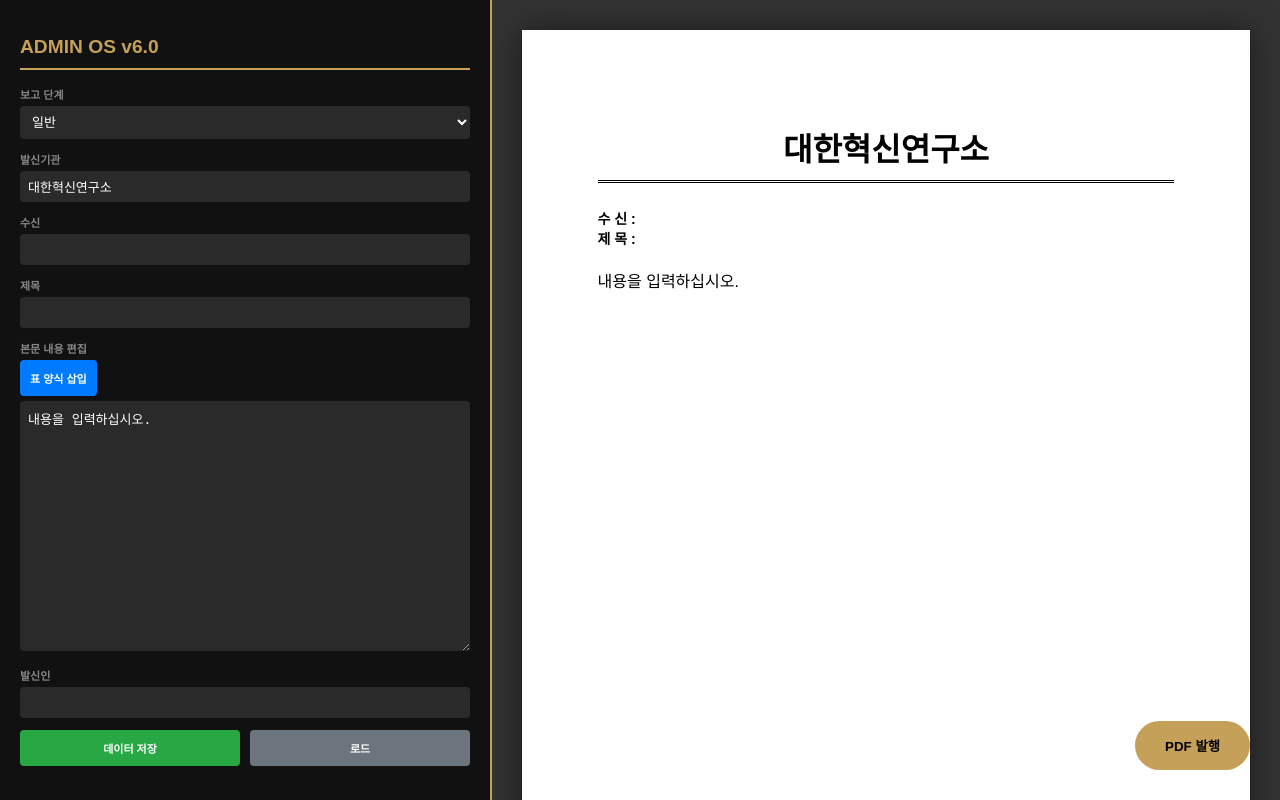
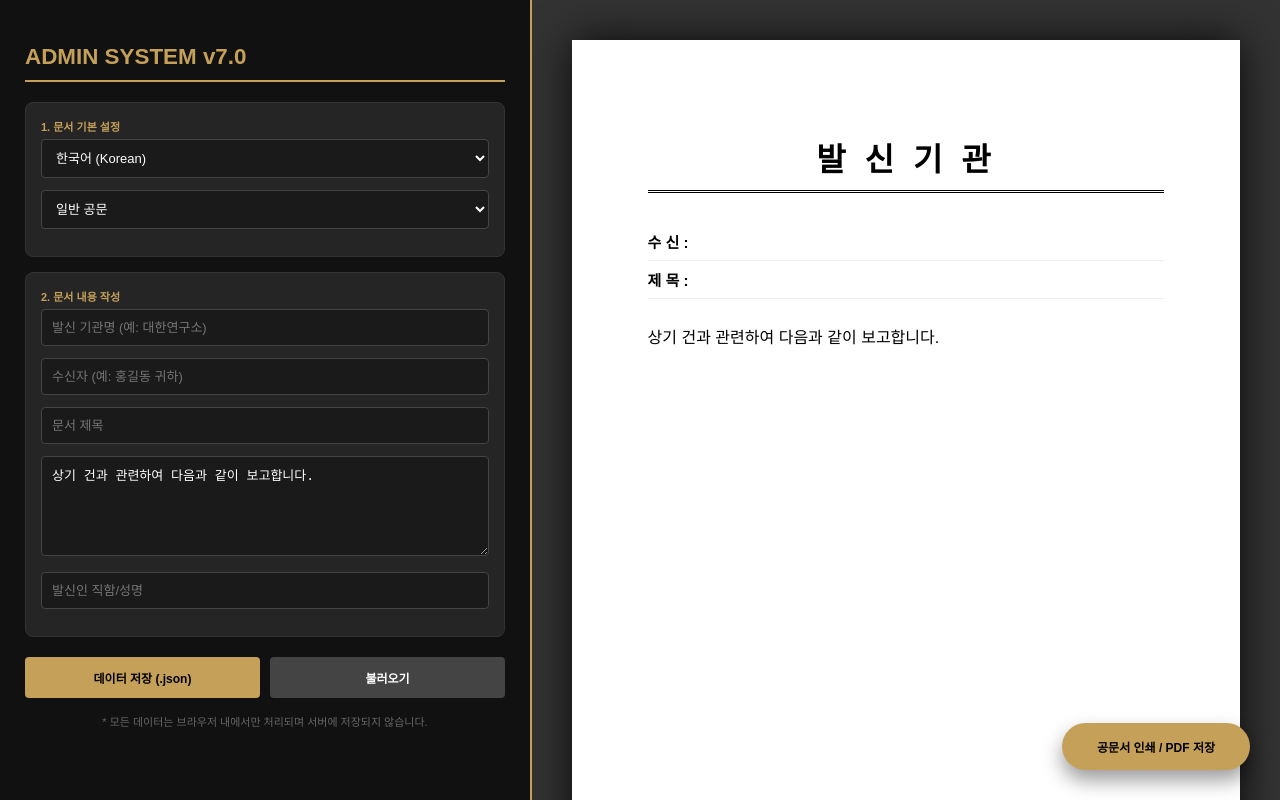
Before and after one commit to philgoose/professional-doc-generator, a plain HTML site: page index.html in a window 1280 px wide. Drawn offline with Linux system fonts and the light colour scheme.

Commit message:
Update index.html

```diff
--- a/index.html
+++ b/index.html
@@ -2,132 +2,128 @@
 <html lang="ko">
 <head>
     <meta charset="UTF-8">
-    <title>Global Admin OS v6.0 - Advanced Table & Auto Seal</title>
+    <title>Global Admin OS v7.0 - User-Friendly Input System</title>
     <style>
-        :root { --navy: #0a192f; --gold: #c5a059; --bg: #222; --paper: #fff; }
+        :root { --navy: #0a192f; --gold: #c5a059; --bg: #1e1e1e; --paper: #fff; }
         body { font-family: 'Malgun Gothic', sans-serif; margin: 0; background: var(--bg); display: flex; height: 100vh; color: #fff; overflow: hidden; }
-        .sidebar { width: 450px; background: #111; padding: 20px; overflow-y: auto; border-right: 2px solid var(--gold); }
-        .sidebar h2 { color: var(--gold); border-bottom: 2px solid var(--gold); padding-bottom: 10px; font-size: 1.2em; }
+
+        /* 왼쪽 입력창 */
+        .sidebar { width: 480px; background: #111; padding: 25px; overflow-y: auto; border-right: 2px solid var(--gold); }
+        .sidebar h2 { color: var(--gold); border-bottom: 2px solid var(--gold); padding-bottom: 10px; margin-bottom: 20px; font-size: 1.4em; }
+        .input-card { background: #252525; padding: 15px; border-radius: 8px; margin-bottom: 15px; border: 1px solid #333; }
         .group { margin-bottom: 12px; }
-        label { display: block; font-size: 11px; color: #888; margin-bottom: 4px; font-weight: bold; }
-        input, textarea, select { width: 100%; padding: 8px; border-radius: 4px; border: none; background: #2a2a2a; color: #fff; font-size: 13px; box-sizing: border-box; }
-        .btn-row { display: grid; grid-template-columns: 1fr 1fr; gap: 10px; margin-top: 10px; }
-        .btn { padding: 10px; border: none; border-radius: 4px; cursor: pointer; font-weight: bold; font-size: 11px; transition: 0.2s; }
-        .btn-save { background: #28a745; color: white; }
-        .btn-table { background: #007bff; color: white; }
-        .preview-area { flex: 1; padding: 30px; overflow-y: auto; display: flex; justify-content: center; background: #333; }
-        .paper { width: 210mm; min-height: 297mm; background: var(--paper); color: #000; padding: 25mm 20mm; box-shadow: 0 0 30px rgba(0,0,0,0.5); position: relative; }
+        label { display: block; font-size: 11px; color: var(--gold); margin-bottom: 5px; font-weight: bold; text-transform: uppercase; }
+        input, textarea, select { width: 100%; padding: 10px; border-radius: 4px; border: 1px solid #444; background: #1a1a1a; color: #fff; font-size: 13px; box-sizing: border-box; }
+        textarea { resize: vertical; min-height: 100px; line-height: 1.5; }
 
-        /* 공문서 내부 표 스타일 */
-        .doc-table { width: 100%; border-collapse: collapse; margin-top: 15px; margin-bottom: 15px; }
-        .doc-table th, .doc-table td { border: 1px solid #000; padding: 8px; text-align: center; font-size: 14px; }
-        .doc-table th { background: #f2f2f2; }
+        /* 오른쪽 미리보기 */
+        .preview-area { flex: 1; padding: 40px; overflow-y: auto; display: flex; justify-content: center; background: #333; }
+        .paper { width: 210mm; min-height: 297mm; background: var(--paper); color: #000; padding: 25mm 20mm; box-shadow: 0 0 40px rgba(0,0,0,0.8); position: relative; box-sizing: border-box; }
 
-        .doc-header { text-align: center; font-weight: bold; border-bottom: 3px double #000; padding-bottom: 10px; margin-bottom: 25px; font-size: 32px; }
-        .main-text { line-height: 1.8; text-align: justify; min-height: 500px; }
+        /* 공문서 스타일 레이아웃 */
+        .doc-header { text-align: center; font-weight: bold; border-bottom: 3px double #000; padding-bottom: 10px; margin-bottom: 30px; font-size: 32px; letter-spacing: 5px; }
+        .meta-info { width: 100%; border-collapse: collapse; margin-bottom: 25px; font-size: 15px; }
+        .meta-info td { padding: 8px 0; border-bottom: 1px solid #eee; }
+        .content-body { line-height: 1.8; text-align: justify; min-height: 550px; white-space: pre-wrap; font-size: 16px; margin-bottom: 40px; }
 
-        /* 자동 생성 직인 스타일 */
-        #seal-canvas { position: absolute; right: 60px; bottom: 90px; width: 80px; height: 80px; z-index: 5; opacity: 0.8; transform: rotate(-5deg); pointer-events: none; }
+        /* 직인 */
+        #seal-canvas { position: absolute; right: 50px; bottom: 100px; width: 90px; height: 90px; opacity: 0.85; transform: rotate(-5deg); pointer-events: none; }
 
-        .footer { text-align: center; font-weight: bold; margin-top: 50px; font-size: 22px; border-top: 2px solid #000; padding-top: 15px; }
-        .print-btn { position: fixed; bottom: 30px; right: 30px; padding: 15px 30px; background: var(--gold); color: #000; border: none; border-radius: 50px; font-weight: bold; cursor: pointer; }
-        @media print { .sidebar, .print-btn { display: none; } .preview-area { padding: 0; } .paper { box-shadow: none; width: 100%; margin: 0; } }
+        .footer-sign { text-align: center; font-weight: bold; font-size: 24px; border-top: 2px solid #000; padding-top: 20px; }
+        .bottom-meta { margin-top: 40px; font-size: 12px; color: #666; display: flex; justify-content: space-between; border-top: 1px solid #eee; padding-top: 10px; }
+
+        /* 버튼 */
+        .btn-box { display: grid; grid-template-columns: 1fr 1fr; gap: 10px; margin-top: 20px; }
+        .btn { padding: 12px; border: none; border-radius: 4px; cursor: pointer; font-weight: bold; font-size: 12px; transition: 0.3s; }
+        .btn-save { background: var(--gold); color: #000; }
+        .btn-print { position: fixed; bottom: 30px; right: 30px; padding: 15px 35px; background: var(--gold); color: #000; border-radius: 50px; box-shadow: 0 10px 20px rgba(0,0,0,0.4); }
+
+        @media print { .sidebar, .btn-print { display: none; } .preview-area { padding: 0; background: none; } .paper { box-shadow: none; width: 100%; margin: 0; } }
     </style>
 </head>
 <body>
     <div class="sidebar">
-        <h2>ADMIN OS v6.0</h2>
-        <div class="group"><label>보고 단계</label><select id="tSel" onchange="applySample()"><option value="normal">일반</option><option value="initial">최초보고</option><option value="interim">중간보고</option><option value="final">최종보고</option><option value="urgent">긴급</option></select></div>
-        <div class="group"><label id="lb0">발신기관</label><input type="text" id="i0" value="대한혁신연구소" oninput="drawSeal(); u();"></div>
-        <div class="group"><label id="lb1">수신</label><input type="text" id="i1" oninput="u()"></div>
-        <div class="group"><label id="lb2">제목</label><input type="text" id="i2" oninput="u()"></div>
-        <div class="group"><label>본문 내용 편집</label>
-            <button class="btn btn-table" onclick="addTable()">표 양식 삽입</button>
-            <textarea id="i3" oninput="u()" style="height:250px; margin-top:5px; font-family: monospace;"></textarea>
+        <h2>ADMIN SYSTEM v7.0</h2>
+
+        <div class="input-card">
+            <label>1. 문서 기본 설정</label>
+            <div class="group"><select id="lSel" onchange="u()"><option value="ko">한국어 (Korean)</option><option value="en">English</option><option value="cn">中文 (Chinese)</option></select></div>
+            <div class="group"><select id="tSel" onchange="applyTemplate()"><option value="normal">일반 공문</option><option value="initial">최초 보고</option><option value="interim">중간 보고</option><option value="final">최종 보고</option><option value="urgent">긴급 공문</option></select></div>
         </div>
-        <div class="group"><label>발신인</label><input type="text" id="i4" oninput="u()"></div>
-        <div class="btn-row">
-            <button class="btn btn-save" onclick="saveData()">데이터 저장</button>
-            <button class="btn" style="background:#6c757d; color:white;" onclick="document.getElementById('f-data').click()">로드</button>
+
+        <div class="input-card">
+            <label>2. 문서 내용 작성</label>
+            <div class="group"><input type="text" id="i0" placeholder="발신 기관명 (예: 대한연구소)" oninput="u(); drawSeal();"></div>
+            <div class="group"><input type="text" id="i1" placeholder="수신자 (예: 홍길동 귀하)" oninput="u()"></div>
+            <div class="group"><input type="text" id="i2" placeholder="문서 제목" oninput="u()"></div>
+            <div class="group"><textarea id="i3" placeholder="본문 내용을 적어주세요. 표는 자동으로 생성됩니다." oninput="u()"></textarea></div>
+            <div class="group"><input type="text" id="i4" placeholder="발신인 직함/성명" oninput="u()"></div>
+        </div>
+
+        <div class="btn-box">
+            <button class="btn btn-save" onclick="saveData()">데이터 저장 (.json)</button>
+            <button class="btn" style="background:#444; color:#fff;" onclick="document.getElementById('f-data').click()">불러오기</button>
             <input type="file" id="f-data" accept=".json" style="display:none;" onchange="loadData(event)">
         </div>
+        <p style="font-size: 11px; color: #666; margin-top: 15px; text-align: center;">* 모든 데이터는 브라우저 내에서만 처리되며 서버에 저장되지 않습니다.</p>
     </div>
+
     <div class="preview-area">
         <div class="paper" id="p-doc">
-            <div class="doc-header" id="o0">기 관 명</div>
-            <div style="margin-bottom:20px; font-size:14px;">
-                <b>수 신 :</b> <span id="o1"></span><br>
-                <b>제 목 :</b> <span id="o2" style="font-weight:bold;"></span>
-            </div>
-            <div class="main-text" id="o3"></div>
+            <div class="doc-header" id="o0">발 신 기 관</div>
+            <table class="meta-info">
+                <tr><td width="80"><b>수 신 :</b></td><td id="o1"></td></tr>
+                <tr><td><b>제 목 :</b></td><td id="o2" style="font-weight:bold;"></td></tr>
+            </table>
+            <div class="content-body" id="o3"></div>
             <canvas id="seal-canvas" width="200" height="200"></canvas>
-            <div class="footer" id="o4">발신인 명의</div>
-            <div style="margin-top:40px; font-size:12px; border-top:1px solid #eee; padding-top:10px;">
-                일자: <span id="o-date"></span> | 기안: 임태훈
+            <div class="footer-sign" id="o4">발신인 명의</div>
+            <div class="bottom-meta">
+                <div>일자: <span id="o-date"></span></div>
+                <div>기안자: 사용자 | 보안등급: 일반</div>
             </div>
         </div>
     </div>
-    <button class="print-btn" onclick="window.print()">PDF 발행</button>
+
+    <button class="btn btn-print" onclick="window.print()">공문서 인쇄 / PDF 저장</button>
 
     <script>
-        // 표 양식 HTML 코드
-        const tableHTML = `
-<table class="doc-table">
-    <tr><th>구분</th><th>세부 내용</th><th>비고</th></tr>
-    <tr><td>항목1</td><td>내용을 입력하세요</td><td>-</td></tr>
-    <tr><td>항목2</td><td>내용을 입력하세요</td><td>-</td></tr>
-</table>`;
-
-        function addTable() {
-            const area = document.getElementById('i3');
-            area.value += tableHTML;
-            u();
-        }
-
-        // 직인 자동 생성 (Canvas 기술)
         function drawSeal() {
             const canvas = document.getElementById('seal-canvas');
             const ctx = canvas.getContext('2d');
-            const name = document.getElementById('i0').value.substring(0, 4) || "직인";
-
+            const name = document.getElementById('i0').value || "직인";
             ctx.clearRect(0, 0, canvas.width, canvas.height);
-            // 외곽선
-            ctx.strokeStyle = "red";
-            ctx.lineWidth = 10;
+            ctx.strokeStyle = "red"; ctx.lineWidth = 8;
             ctx.strokeRect(20, 20, 160, 160);
-            // 텍스트
-            ctx.fillStyle = "red";
-            ctx.font = "bold 45px 'Gungsuh', serif";
-            ctx.textAlign = "center";
-            ctx.fillText(name.substring(0,2), 100, 85);
-            ctx.fillText(name.substring(2,4) || "인", 100, 145);
+            ctx.fillStyle = "red"; ctx.font = "bold 40px 'Gungsuh', serif"; ctx.textAlign = "center";
+            ctx.fillText(name.substring(0,2), 100, 85); ctx.fillText(name.substring(2,4) || "인", 100, 145);
         }
 
         function u() {
-            document.getElementById('o0').innerText = document.getElementById('i0').value;
+            document.getElementById('o0').innerText = document.getElementById('i0').value || "발 신 기 관";
             document.getElementById('o1').innerText = document.getElementById('i1').value;
             document.getElementById('o2').innerText = document.getElementById('i2').value;
-            document.getElementById('o3').innerHTML = document.getElementById('i3').value; // HTML 허용
-            document.getElementById('o4').innerText = document.getElementById('i4').value;
+            document.getElementById('o3').innerText = document.getElementById('i3').value;
+            document.getElementById('o4').innerText = document.getElementById('i4').value || "발신인 명의";
         }
 
-        function applySample() {
-            const stage = document.getElementById('tSel').value;
+        function applyTemplate() {
+            const t = document.getElementById('tSel').value;
             const samples = {
-                initial: "1. 개요: 신규 프로젝트 착수 보고\n2. 현황:" + tableHTML,
-                interim: "1. 중간 점검 결과\n" + tableHTML,
-                final: "1. 최종 성과 보고\n" + tableHTML,
-                urgent: "<b>[긴급 조치 사항]</b>\n현 시각부로 보안 점검을 실시함.",
-                normal: "내용을 입력하십시오."
+                initial: "1. 추진 배경 및 목적\n- 시장 경쟁력 강화를 위한 신규 프로젝트 기안\n\n2. 주요 사업 내용\n- 서비스 인프라 구축 및 초기 마케팅 전략 수립\n\n3. 기대 효과\n- 브랜드 인지도 향상 및 고객 기반 확보",
+                interim: "1. 현재 진행 상황\n- 전체 로드맵 대비 50% 진행 완료\n\n2. 주요 이슈 및 해결 방안\n- 인력 충원을 통한 개발 속도 가속화\n\n3. 향후 일정\n- 다음 달 중 베타 테스트 실시 예정",
+                final: "1. 사업 결과 보고\n- 목표 대비 성과 120% 달성\n\n2. 예산 집행 현황\n- 예산 범위 내 효율적 집행 완료\n\n3. 종합 결론\n- 프로젝트 성공에 따른 후속 확산 사업 제안",
+                urgent: "[긴급 공지]\n\n현재 시스템 긴급 점검이 필요합니다.\n관련 부서는 즉시 협조 바랍니다.\n\n- 일시: 현재 시각부터 복구 완료 시까지",
+                normal: "상기 건과 관련하여 다음과 같이 보고합니다."
             };
-            document.getElementById('i3').value = samples[stage];
+            document.getElementById('i3').value = samples[t];
             u();
         }
 
         function saveData() {
             const d = {}; for(let i=0; i<=4; i++) d['i'+i] = document.getElementById('i'+i).value;
             const b = new Blob([JSON.stringify(d)], {type:'application/json'});
-            const a = document.createElement('a'); a.href = URL.createObjectURL(b); a.download = 'admin_v6.json'; a.click();
+            const a = document.createElement('a'); a.href = URL.createObjectURL(b); a.download = 'admin_doc.json'; a.click();
         }
 
         function loadData(e) {
@@ -139,7 +135,7 @@
         }
 
         document.getElementById('o-date').innerText = new Date().toLocaleDateString();
-        window.onload = () => { drawSeal(); applySample(); };
+        window.onload = () => { drawSeal(); applyTemplate(); };
     </script>
 </body>
 </html>
```
